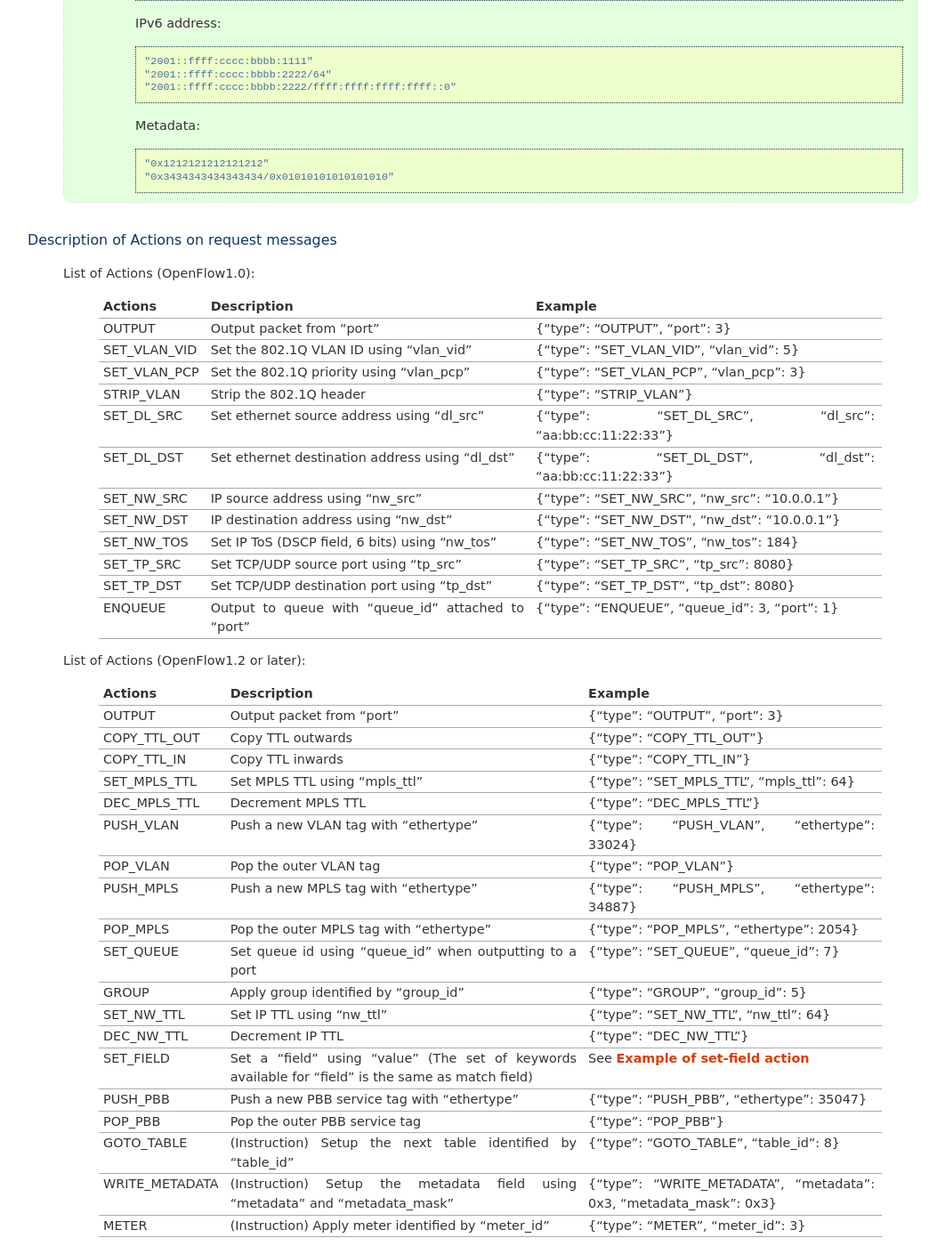
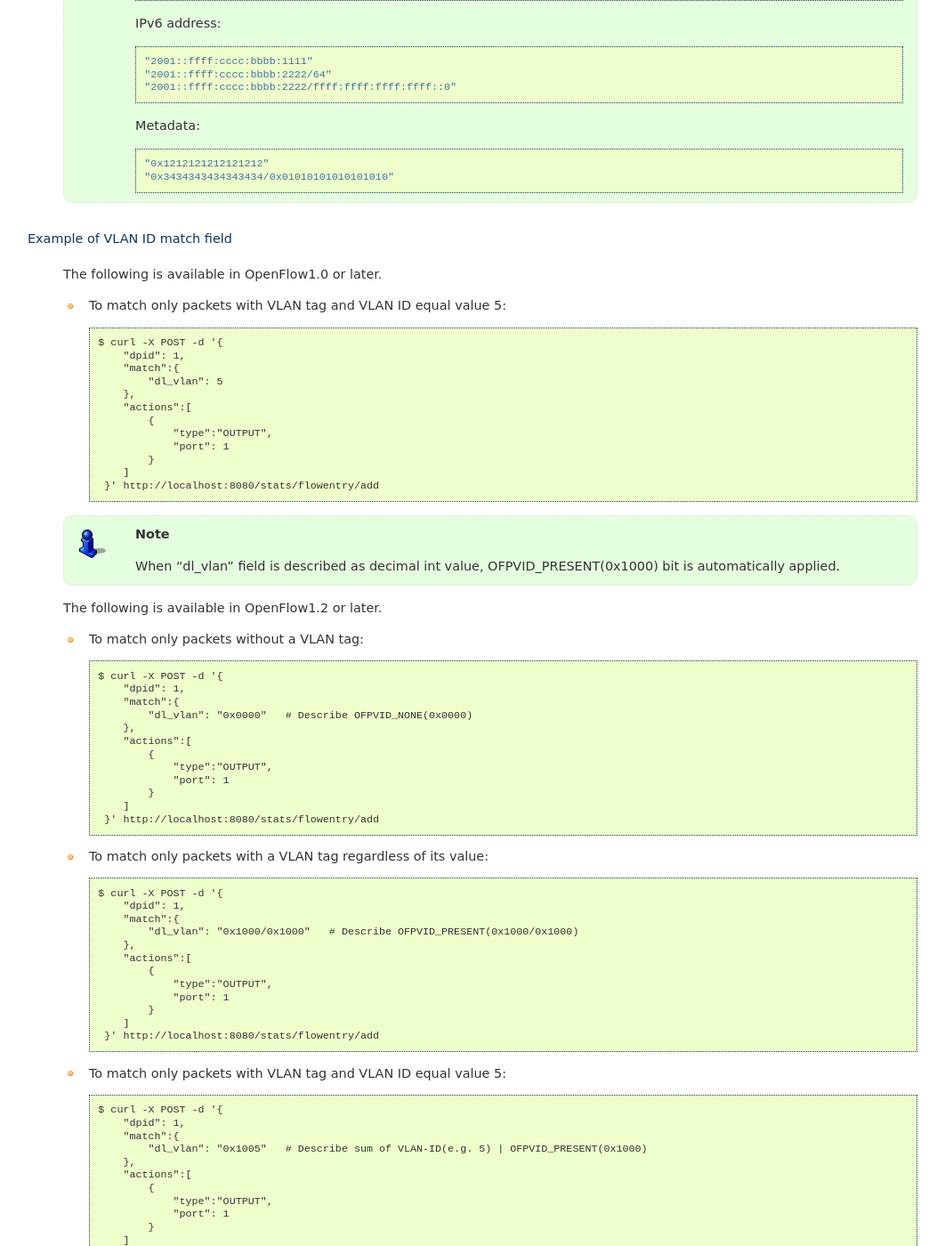
Before and after one commit to faucetsdn/ryu, a Sphinx documentation site: the page built from doc/source/app/ofctl_rest.rst, in a window 1280 px wide and 1400 px high, scrolled down 25091 px. Shown: the whole window at 89% size, without its empty margins (89-1151 px from the left). Built offline with Sphinx 7.4.7, drawn with Linux system fonts in a browser that asks for light colours; some of the changed text lies outside the part shown.

Commit message:
doc/app/ofctl_rest: Add command examples for OFPVID_NONE/PRESENT
Signed-off-by: Minoru TAKAHASHI <takahashi.minoru7@gmail.com>
Signed-off-by: FUJITA Tomonori <fujita.tomonori@lab.ntt.co.jp>

```diff
--- a/doc/source/app/ofctl_rest.rst
+++ b/doc/source/app/ofctl_rest.rst
@@ -1430,8 +1430,8 @@ Description of Match on request messages
         eth_src         Ethernet source address (string)                   {"eth_src": "aa:bb:cc:11:22:33"}
         dl_type         Ethernet frame type (int)                          {"dl_type": 123}
         eth_type        Ethernet frame type (int)                          {"eth_type": 2048}
-        dl_vlan         VLAN id (string)                                   {"dl_vlan": 5}
-        vlan_vid        VLAN id (string)                                   {"vlan_vid": 5}
+        dl_vlan         VLAN id (int or string)                            See :ref:`example-of-vlan-id-match-field`
+        vlan_vid        VLAN id (int or string)                            See :ref:`example-of-vlan-id-match-field`
         vlan_pcp        VLAN priority (int)                                {"vlan_pcp": 3, "vlan_vid": 3}
         ip_dscp         IP DSCP (6 bits in ToS field) (int)                {"ip_dscp": 3, "eth_type": 2048}
         ip_ecn          IP ECN (2 bits in ToS field) (int)                 {"ip_ecn": 0, "eth_type": 34525}
@@ -1499,6 +1499,84 @@ Description of Match on request messages
             "0x3434343434343434/0x01010101010101010"
 
 
+.. _example-of-vlan-id-match-field:
+
+Example of VLAN ID match field
+^^^^^^^^^^^^^^^^^^^^^^^^^^^^^^
+
+    The following is available in OpenFlow1.0 or later.
+
+    - To match only packets with VLAN tag and VLAN ID equal value 5::
+
+        $ curl -X POST -d '{
+            "dpid": 1,
+            "match":{
+                "dl_vlan": 5
+            },
+            "actions":[
+                {
+                    "type":"OUTPUT",
+                    "port": 1
+                }
+            ]
+         }' http://localhost:8080/stats/flowentry/add
+
+    .. NOTE::
+        When "dl_vlan" field is described as decimal int value, OFPVID_PRESENT(0x1000) bit is automatically applied.
+
+    The following is available in OpenFlow1.2 or later.
+
+    - To match only packets without a VLAN tag::
+
+        $ curl -X POST -d '{
+            "dpid": 1,
+            "match":{
+                "dl_vlan": "0x0000"   # Describe OFPVID_NONE(0x0000)
+            },
+            "actions":[
+                {
+                    "type":"OUTPUT",
+                    "port": 1
+                }
+            ]
+         }' http://localhost:8080/stats/flowentry/add
+
+    - To match only packets with a VLAN tag regardless of its value::
+
+        $ curl -X POST -d '{
+            "dpid": 1,
+            "match":{
+                "dl_vlan": "0x1000/0x1000"   # Describe OFPVID_PRESENT(0x1000/0x1000)
+            },
+            "actions":[
+                {
+                    "type":"OUTPUT",
+                    "port": 1
+                }
+            ]
+         }' http://localhost:8080/stats/flowentry/add
+
+    - To match only packets with VLAN tag and VLAN ID equal value 5::
+
+        $ curl -X POST -d '{
+            "dpid": 1,
+            "match":{
+                "dl_vlan": "0x1005"   # Describe sum of VLAN-ID(e.g. 5) | OFPVID_PRESENT(0x1000)
+            },
+            "actions":[
+                {
+                    "type":"OUTPUT",
+                    "port": 1
+                }
+            ]
+         }' http://localhost:8080/stats/flowentry/add
+
+    .. NOTE::
+        When using the descriptions for OpenFlow1.2 or later, please describe "dl_vlan" field as hexadecimal string value,
+        and OFPVID_PRESENT(0x1000) bit is NOT automatically applied.
+
+
+
 Description of Actions on request messages
 ------------------------------------------
 
```
